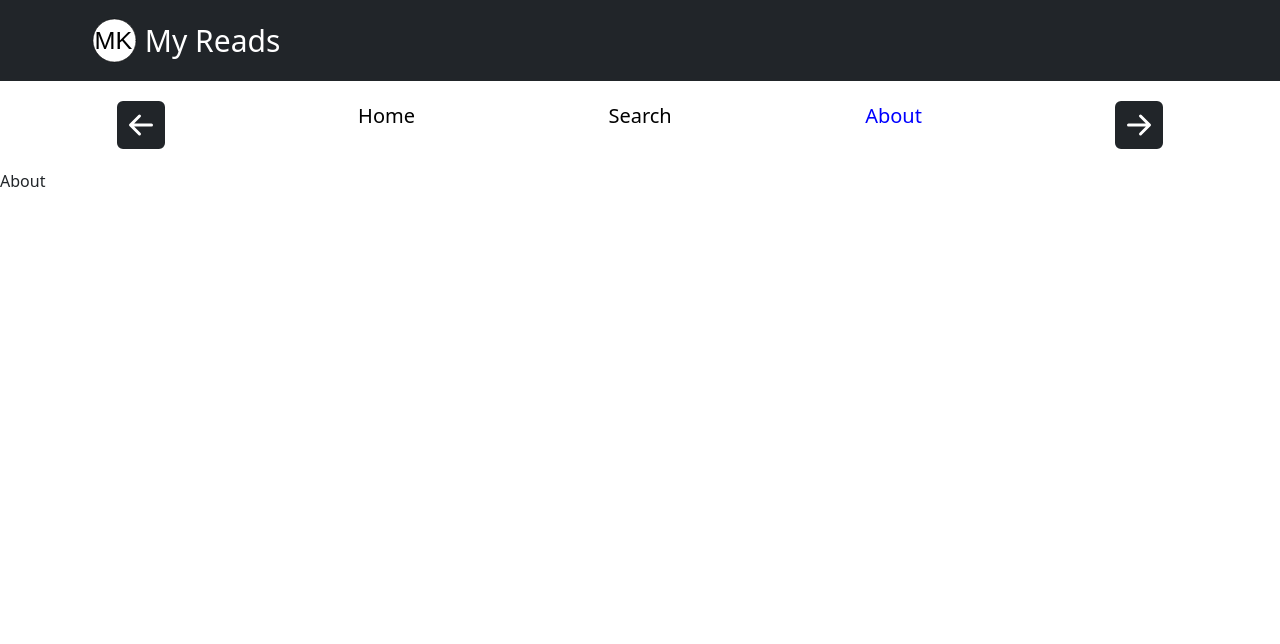
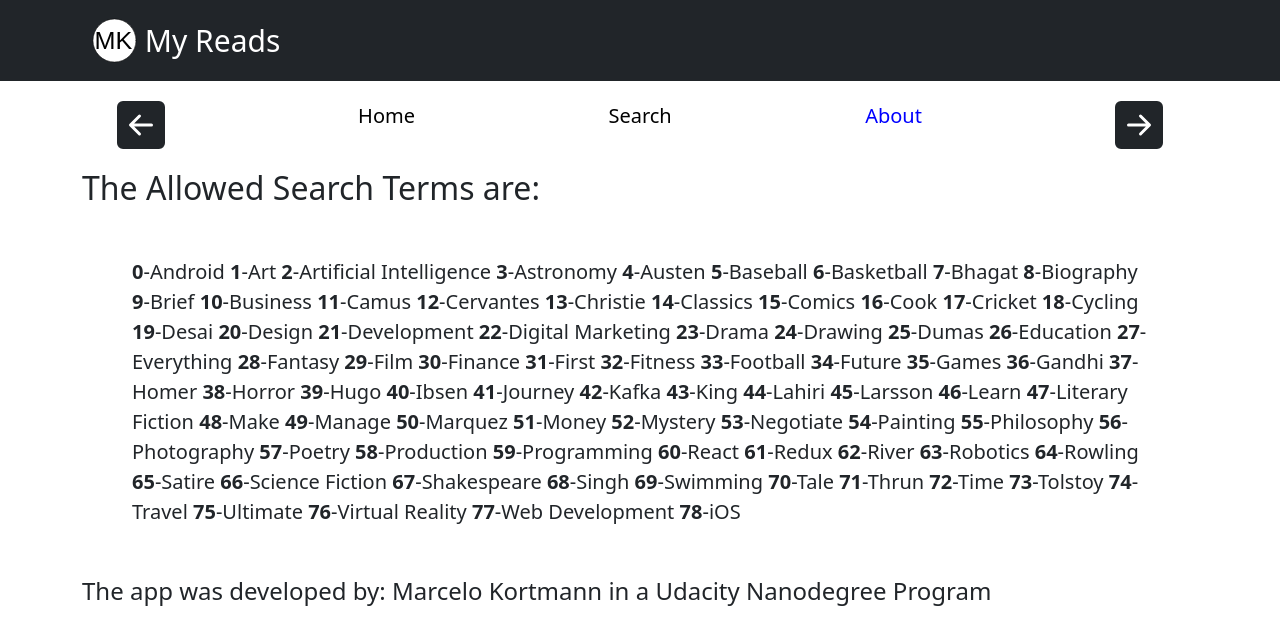
Before and after one commit to MKortmann/my-reads, a React (Create React App) app: page /about in a window 1280 px wide. Shown: the top 644 px of the page. Built offline with nearby package versions, Linux system fonts and the light colour scheme; no server answers.

Commit message:
add: about page

```diff
--- a/src/components/pages/About.tsx
+++ b/src/components/pages/About.tsx
@@ -1,5 +1,112 @@
 import React from 'react'
+import ListGroup from 'react-bootstrap/ListGroup'
+import Container from 'react-bootstrap/Container'
+import { css } from '@emotion/css'
 
 export const About = () => {
-	return <div>About</div>
+	return (
+		<Container>
+			<h2>The Allowed Search Terms are:</h2>
+			<div
+				className={css`
+					margin: 50px;
+					font-size: 20px;
+				`}>
+				{searchWords.map((word: string, index: number) => {
+					return (
+						<span key={index}>
+							<strong>{index}</strong>-{word}
+							{'  '}
+						</span>
+					)
+				})}
+			</div>
+			<h4>
+				The app was developed by: Marcelo Kortmann in a Udacity Nanodegree
+				Program
+			</h4>
+		</Container>
+	)
 }
+
+export const searchWords = [
+	'Android',
+	'Art',
+	'Artificial Intelligence',
+	'Astronomy',
+	'Austen',
+	'Baseball',
+	'Basketball',
+	'Bhagat',
+	'Biography',
+	'Brief',
+	'Business',
+	'Camus',
+	'Cervantes',
+	'Christie',
+	'Classics',
+	'Comics',
+	'Cook',
+	'Cricket',
+	'Cycling',
+	'Desai',
+	'Design',
+	'Development',
+	'Digital Marketing',
+	'Drama',
+	'Drawing',
+	'Dumas',
+	'Education',
+	'Everything',
+	'Fantasy',
+	'Film',
+	'Finance',
+	'First',
+	'Fitness',
+	'Football',
+	'Future',
+	'Games',
+	'Gandhi',
+	'Homer',
+	'Horror',
+	'Hugo',
+	'Ibsen',
+	'Journey',
+	'Kafka',
+	'King',
+	'Lahiri',
+	'Larsson',
+	'Learn',
+	'Literary Fiction',
+	'Make',
+	'Manage',
+	'Marquez',
+	'Money',
+	'Mystery',
+	'Negotiate',
+	'Painting',
+	'Philosophy',
+	'Photography',
+	'Poetry',
+	'Production',
+	'Programming',
+	'React',
+	'Redux',
+	'River',
+	'Robotics',
+	'Rowling',
+	'Satire',
+	'Science Fiction',
+	'Shakespeare',
+	'Singh',
+	'Swimming',
+	'Tale',
+	'Thrun',
+	'Time',
+	'Tolstoy',
+	'Travel',
+	'Ultimate',
+	'Virtual Reality',
+	'Web Development',
+	'iOS',
+]
```
